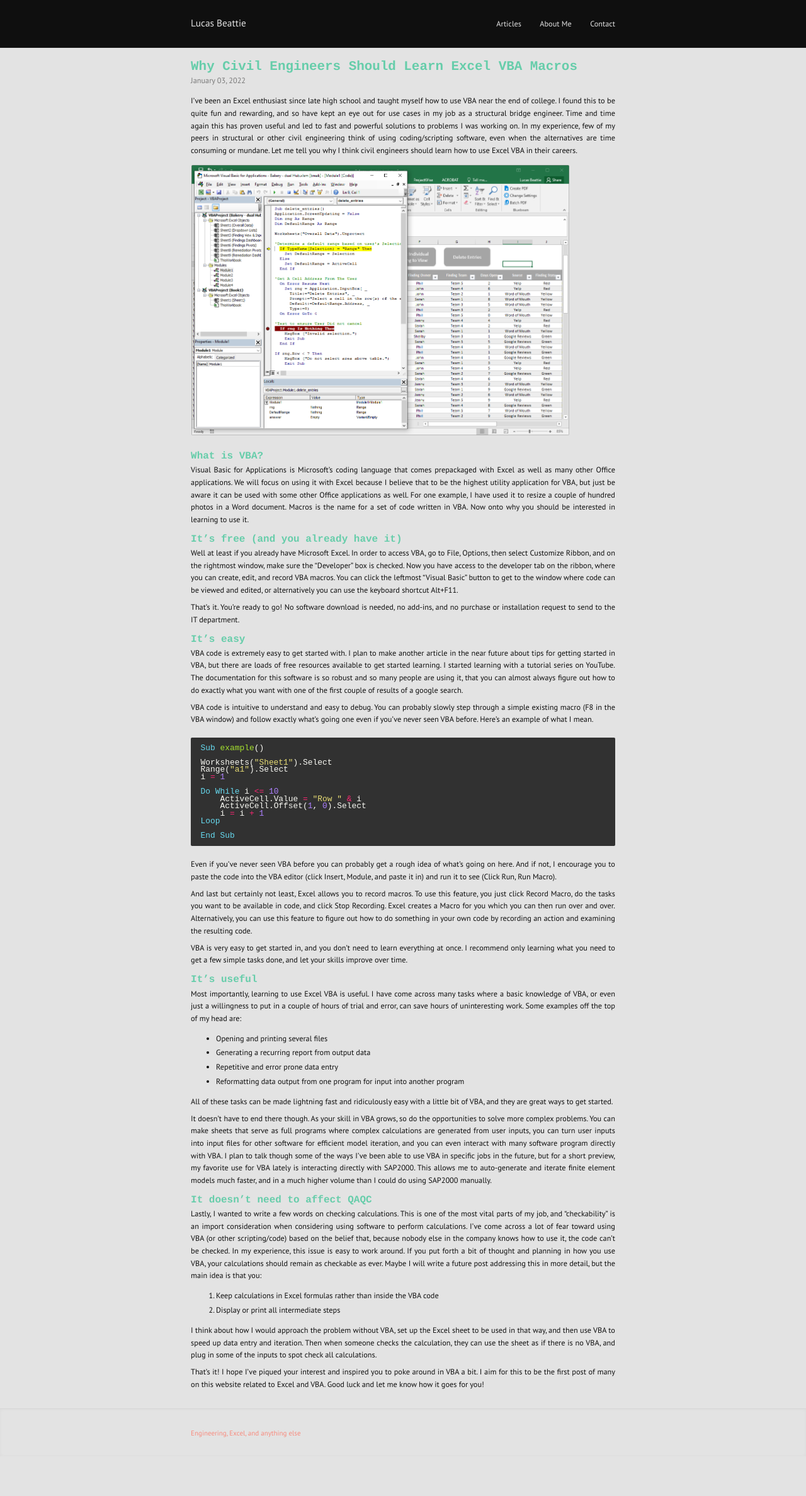
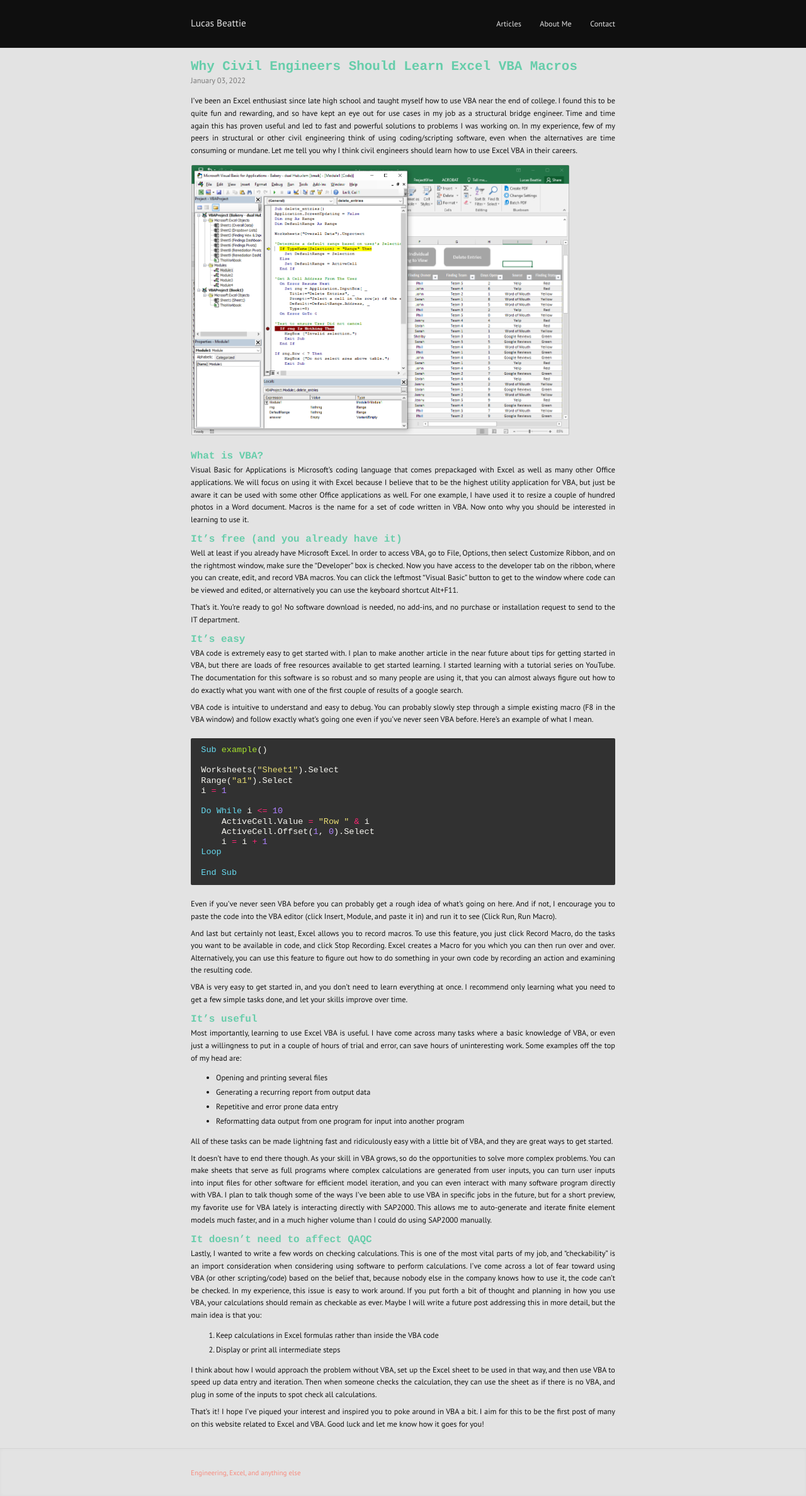
Before and after one commit to labeattie/lucasbeattiedotcom, a Jekyll site: the page built from _posts/2022-01-03-why-civil-engineers-vba.md, in a window 1280 px wide. Shown: the whole page at 63% size. Built offline with Jekyll 4.4.1, drawn with Linux system fonts in a browser that asks for light colours; before the commit the page ends 2312 px from its top, so only the background shows below that.

```diff
--- a/_sass/basic.sass
+++ b/_sass/basic.sass
@@ -93,17 +93,17 @@
 pre
   background: reduce(12)
   border-radius: 2px
-  font-size: 1.05em
+  font-size: 1.1em
   margin: 1.5em 0
   padding: .8em 1.2em
   overflow-x: auto
-  line-height: 0.9
+  line-height: 1.2
 
 \:not(pre) > code
-  font-size: 1.05em
+  font-size: 1.1em
   background: reduce(15)
   opacity: .7
   border-radius: 2px
   margin: 0 .1em
   padding: .2em .4em
-  line-height: 0.9
+  line-height: 1.2
```
